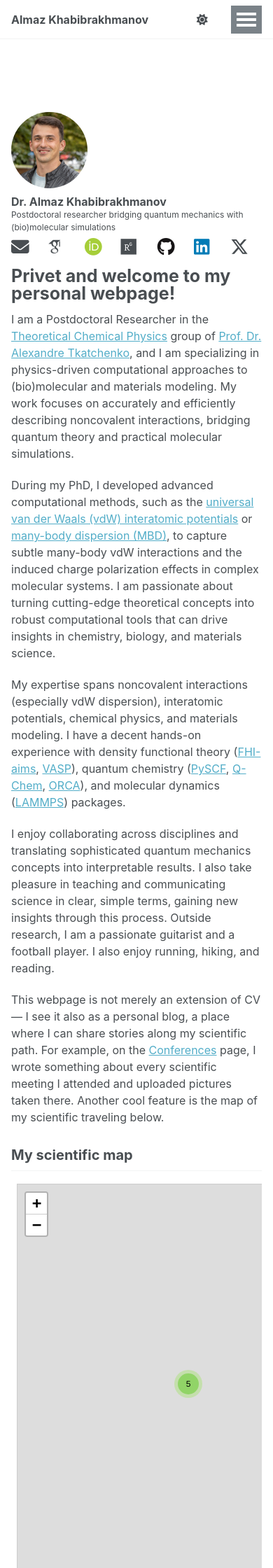
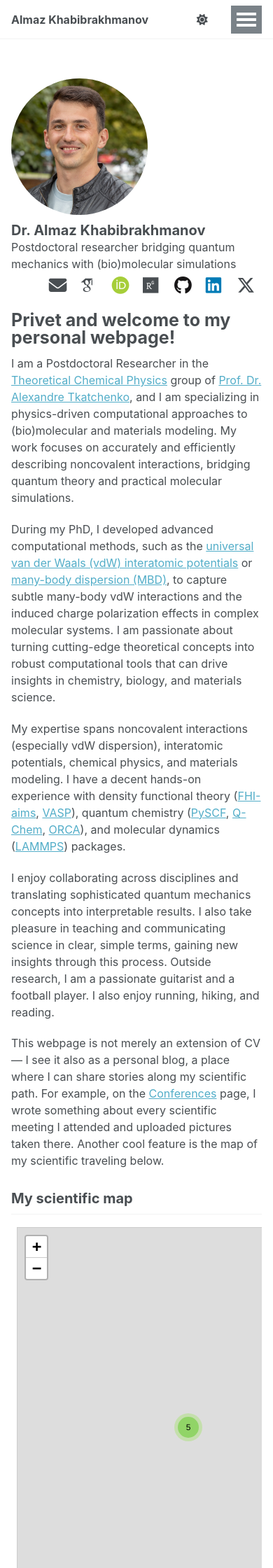
Before and after one commit to almaz-khabibrakhmanov/almaz-khabibrakhmanov.github.io, a Jekyll site: the page built from _pages/about.md, in a window 390 px wide. Shown: the top 2240 px of the page at 70% size. Built offline with Jekyll 4.4.1, drawn with Linux system fonts in a browser that asks for light colours; nearby versions of some CDN libraries; some web fonts are replaced; a script that is not in the unit is left out.

Commit message:
Refine mobile home layout: tighter top, larger avatar/name/bio, narrower centered logos

```diff
--- a/_sass/layout/_sidebar.scss
+++ b/_sass/layout/_sidebar.scss
@@ -320,20 +320,28 @@
     width: 100%;
   }
 
-  /* (1) Enlarge the photo to ~28% of the screen width (was a 36px table cell). */
+  /* (1) Enlarge the photo to ~50% of the screen width, centred. */
   .sidebar .author__avatar {
     text-align: center;
     margin-bottom: 0.6em;
 
     img {
-      width: 28vw;
-      max-width: 28vw;
+      width: 50vw;
+      max-width: 50vw;
     }
   }
 
   .sidebar .author__content {
     padding-left: 0;
     padding-right: 0;
+  }
+
+  /* Bio at body-text size; name one step larger. */
+  .sidebar .author__name {
+    font-size: $type-size-4;   /* 1.25em — slightly larger than the bio */
+  }
+  .sidebar .author__bio {
+    font-size: $type-size-5;   /* 1em — matches the main body text */
   }
 
   /* (2) Remove the "Follow" button and show the social links as a single
@@ -350,8 +358,8 @@
     justify-content: space-between;
     align-items: center;
     position: static;
-    width: 100%;
-    margin: 0.4em 0 0;
+    width: 70%;                /* (3) narrower band, centred → margins each side */
+    margin: 0.4em auto 0;
     padding: 0;
     border: 0;
     background: transparent;
@@ -387,12 +395,17 @@
   #main {
     display: flex;
     flex-direction: column;
+    margin-top: 0;             /* (1) remove the extra gap under the masthead
+                                  (its 70px clearance is reserved elsewhere) */
   }
   #main::before,
   #main::after {
     display: none;
   }
-  #main > .sidebar        { order: 1; }   /* author profile */
+  .sidebar {
+    margin-top: 0;             /* (1) also drop the portrait-orientation 1em gap */
+  }
+  #main > .sidebar        { order: 1; margin-bottom: 1.5em; }  /* (4) breathing room before the intro text */
   #main > article.page    { order: 2; }   /* about.md text + scientific map */
   #main > .sidebar__right { order: 3; }   /* Latest News, now last */
 
```
